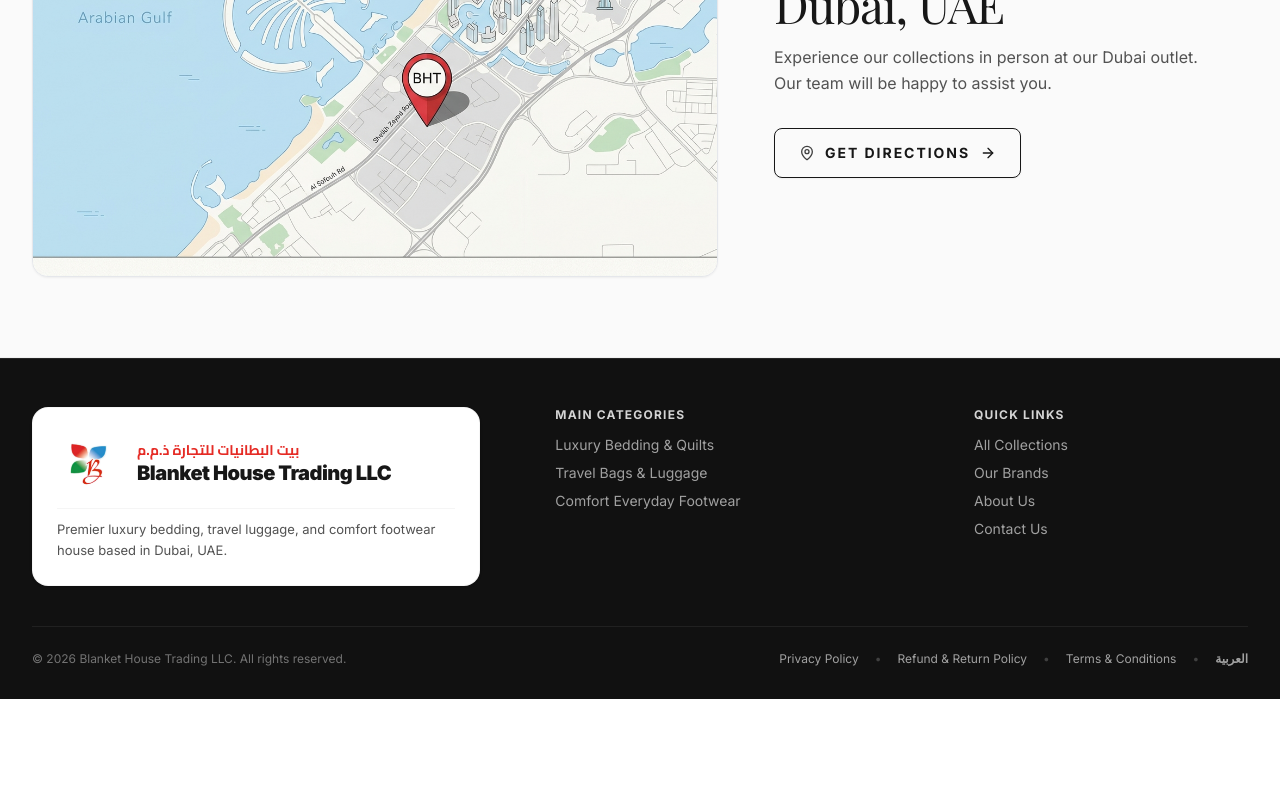
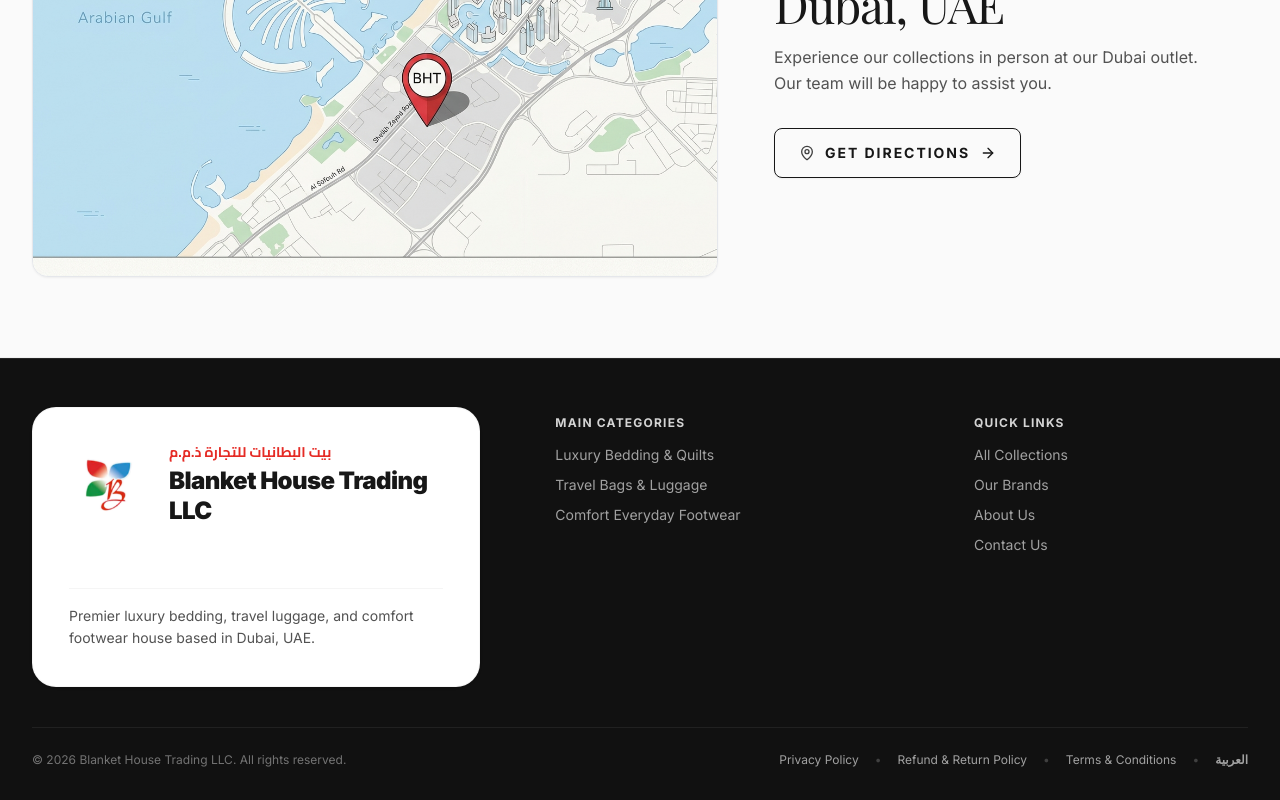
Before and after one commit to Hibban-k/B.H.T-collections, a Next.js app: page /en/contact in a window 1280 px wide. Shown: the part 2013-2813 px from the top of the page. Before the commit the page ends 2712 px from the top, so only its background shows below. Built offline with nearby package versions, Linux system fonts and the light colour scheme; no server answers; a web font is replaced by a local one.

Commit message:
feat(footer): increase height and internal padding of white brand card

```diff
--- a/components/footer/Footer.tsx
+++ b/components/footer/Footer.tsx
@@ -11,17 +11,17 @@
   return (
     <footer className="w-full bg-[#111111] text-white pt-12 pb-8 border-t border-neutral-800 select-none">
       <div className="max-w-[1440px] mx-auto px-4 sm:px-6 lg:px-8">
-        {/* TOP ROW: BRAND CARD (ALL-WHITE CONTAINER WITH LOGO, NAME & TAGLINE) + CATEGORIES & QUICK LINKS */}
-        <div className="grid grid-cols-1 md:grid-cols-12 gap-8 lg:gap-10 pb-10 border-b border-neutral-800/80 items-start">
-          {/* BRAND PILL: Full white section with increased logo, larger name, and integrated tagline */}
+        {/* TOP ROW: BRAND CARD (ELEVATED WHITE CONTAINER WITH INCREASED HEIGHT) + CATEGORIES & QUICK LINKS */}
+        <div className="grid grid-cols-1 md:grid-cols-12 gap-8 lg:gap-10 pb-10 border-b border-neutral-800/80 items-stretch">
+          {/* BRAND PILL: Full white section with increased height, generous padding, and prominent branding */}
           <div className="md:col-span-5 flex flex-col items-start">
-            <div className="bg-white rounded-2xl p-5 sm:p-6 shadow-sm border border-neutral-200/40 w-full max-w-md">
+            <div className="bg-white rounded-2xl sm:rounded-3xl p-7 sm:p-8 lg:p-9 shadow-sm border border-neutral-200/40 w-full max-w-md min-h-[230px] sm:min-h-[260px] lg:min-h-[280px] flex flex-col justify-between">
               <Link
                 href="/"
-                className="inline-flex items-center gap-3.5 sm:gap-4 group mb-3 transition-transform hover:scale-[1.01]"
+                className="inline-flex items-center gap-4 sm:gap-5 group mb-4 transition-transform hover:scale-[1.01]"
               >
-                {/* Increased Logo Size */}
-                <div className="relative w-14 h-14 sm:w-16 sm:h-16 shrink-0">
+                {/* Prominent Logo */}
+                <div className="relative w-16 h-16 sm:w-20 sm:h-20 shrink-0">
                   <Image
                     src="/logo/logo.png"
                     alt="Blanket House Trading LLC Logo"
@@ -30,19 +30,19 @@
                   />
                 </div>
 
-                {/* Increased Name Typography */}
+                {/* Prominent Name Typography */}
                 <div className="flex flex-col text-start">
                   <span className="text-xs sm:text-sm font-bold text-bht-red block font-arabic leading-tight">
                     بيت البطانيات للتجارة ذ.م.م
                   </span>
-                  <span className="text-lg sm:text-xl font-black text-neutral-900 tracking-tight block leading-tight mt-0.5">
+                  <span className="text-xl sm:text-2xl font-black text-neutral-900 tracking-tight block leading-tight mt-1">
                     Blanket House Trading LLC
                   </span>
                 </div>
               </Link>
 
-              {/* Tagline inside the white container */}
-              <p className="text-xs sm:text-[13px] text-neutral-600 leading-relaxed font-normal pt-2.5 border-t border-neutral-100">
+              {/* Tagline nested inside with generous vertical spacing */}
+              <p className="text-xs sm:text-sm text-neutral-600 leading-relaxed font-normal pt-4 border-t border-neutral-100">
                 {language === "ar"
                   ? "الوجهة الرائدة للمفروشات الفاخرة، وحقائب السفر، وأحذية الراحة في دبي وكافة أنحاء الإمارات."
                   : "Premier luxury bedding, travel luggage, and comfort footwear house based in Dubai, UAE."}
@@ -51,11 +51,11 @@
           </div>
 
           {/* MAIN CATEGORIES */}
-          <div className="md:col-span-4 space-y-3">
+          <div className="md:col-span-4 space-y-3.5 pt-2">
             <h4 className="text-xs font-bold uppercase tracking-widest text-neutral-300">
               {language === "ar" ? "التشكيلات الرئيسية" : "Main Categories"}
             </h4>
-            <ul className="space-y-2 text-xs sm:text-sm text-neutral-400">
+            <ul className="space-y-2.5 text-xs sm:text-sm text-neutral-400">
               <li>
                 <Link href="/collections/bedding" className="hover:text-white transition-colors">
                   {language === "ar" ? "المفروشات الفاخرة واللحف" : "Luxury Bedding & Quilts"}
@@ -75,11 +75,11 @@
           </div>
 
           {/* QUICK LINKS */}
-          <div className="md:col-span-3 space-y-3">
+          <div className="md:col-span-3 space-y-3.5 pt-2">
             <h4 className="text-xs font-bold uppercase tracking-widest text-neutral-300">
               {language === "ar" ? "روابط سريعة" : "Quick Links"}
             </h4>
-            <ul className="space-y-2 text-xs sm:text-sm text-neutral-400">
+            <ul className="space-y-2.5 text-xs sm:text-sm text-neutral-400">
               <li>
                 <Link href="/collections" className="hover:text-white transition-colors">
                   {language === "ar" ? "كافة التشكيلات" : "All Collections"}
```
